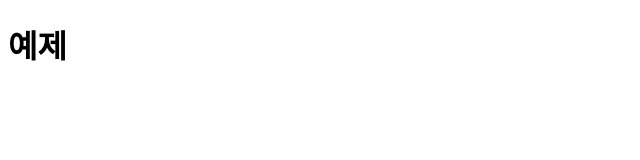
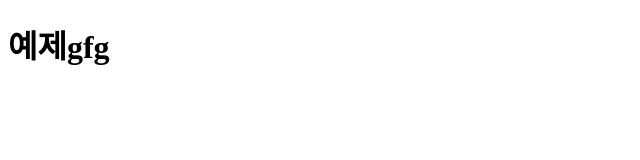
Before and after one commit to eunbi19/practice, a plain HTML site: page index.html in a window 1280 px wide. Shown: the whole page, without its empty margins (0-640 px from the left). Drawn offline with Linux system fonts and the light colour scheme.

Commit message:
add new code

```diff
--- a/index.html
+++ b/index.html
@@ -6,6 +6,6 @@
     <title>예제</title>
   </head>
   <body>
-    <h1>예제</h1>
+    <h1>예제gfg</h1>
   </body>
 </html>
```
